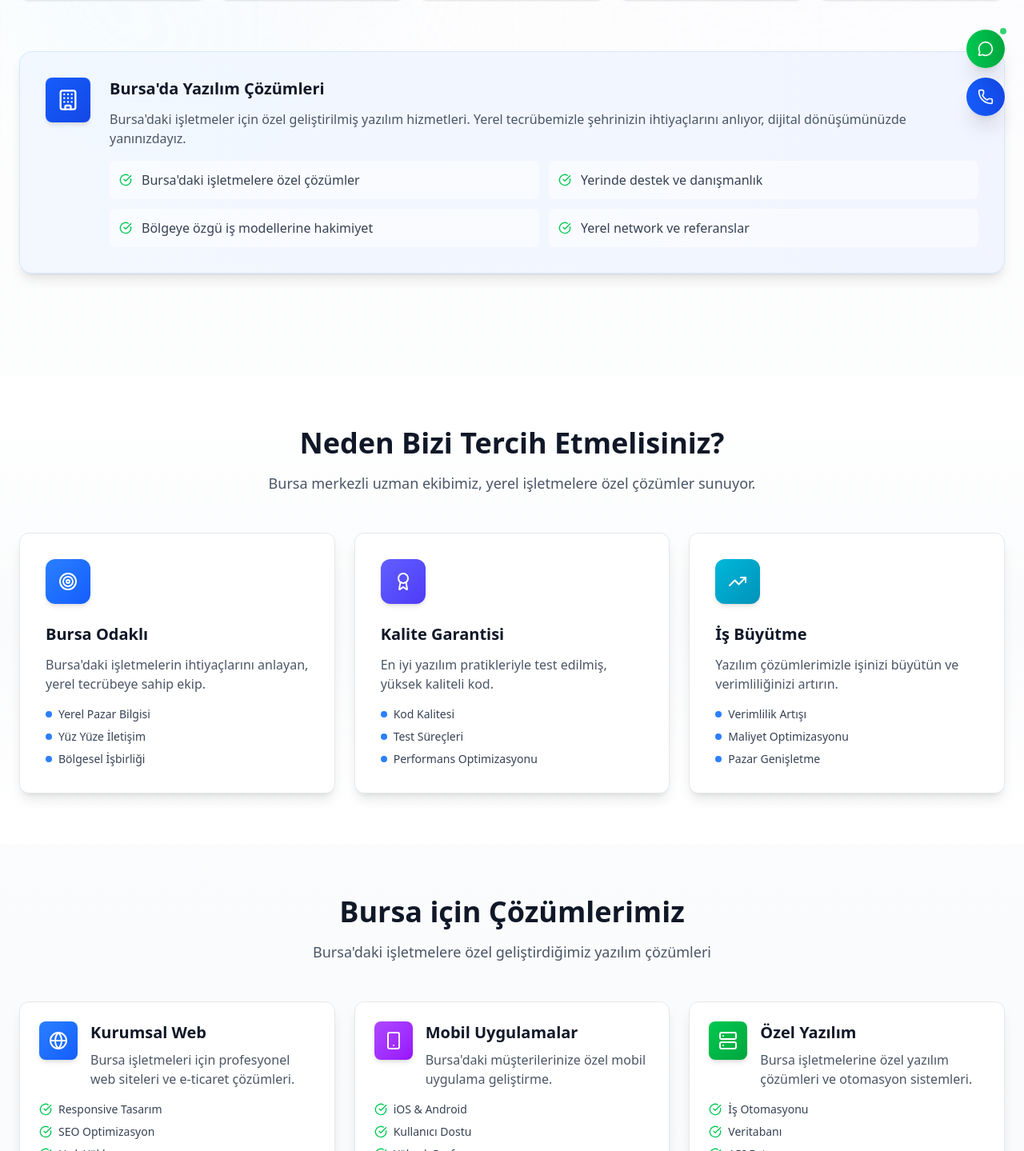
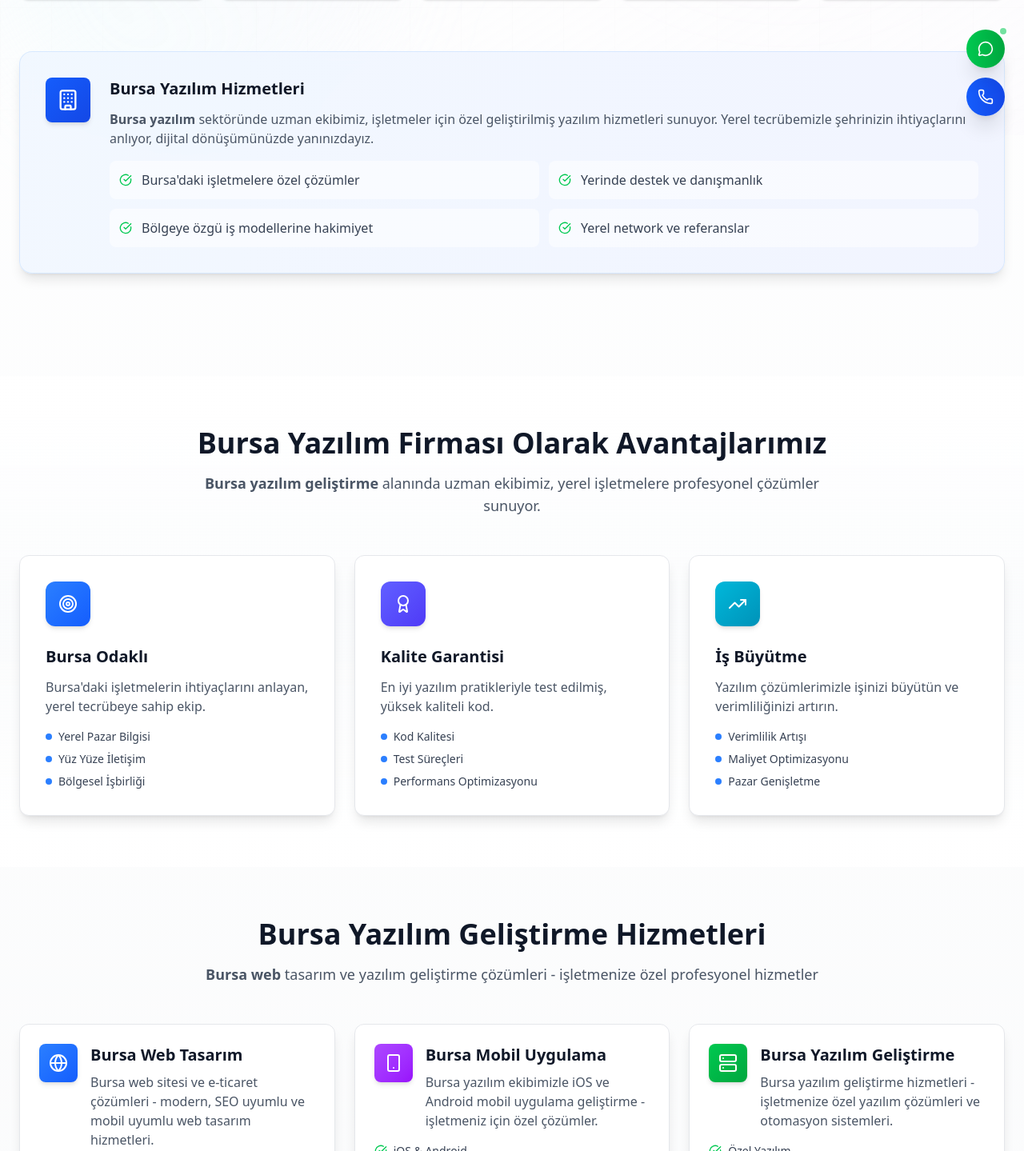
Before and after one commit to FurpaSerdal/msyazilimduo-website, a Next.js app: page / in a window 1280 px wide. Shown: the part 631-2070 px from the top of the page at 80% size. Built offline with nearby package versions, Linux system fonts and the light colour scheme.

Commit message:
SEO optimization: bursa yazılım, bursa web, bursa yazılım geliştirme keywords - Added H1/H2 optimizations, FAQ section with schema markup, keyword-rich content

```diff
--- a/app/layout.tsx
+++ b/app/layout.tsx
@@ -14,24 +14,26 @@ export const viewport: Viewport = {
 export const metadata: Metadata = {
   metadataBase: new URL("https://msyazilimduo.com"),
   title: {
-    default: "Bursa Yazılım | MSYazılımDuo - Profesyonel Web ve Mobil Uygulama Geliştirme",
+    default: "Bursa Yazılım Firması | MSYazılımDuo - Web ve Mobil Uygulama",
     template: "%s | MSYazılımDuo - Bursa Yazılım",
   },
   description:
-    "Bursa yazılım firması MSYazılımDuo ile profesyonel web sitesi, mobil uygulama ve yazılım geliştirme hizmetleri. Next.js, React, Node.js ile kurumsal çözümler.",
+    "Bursa yazılım - MSYazılımDuo ile profesyonel web sitesi, mobil uygulama geliştirme. Bursa web tasarım ve yazılım geliştirme hizmetleri. React, Next.js ile kurumsal çözümler.",
   keywords: [
     "bursa yazılım",
     "bursa yazılım firması",
     "bursa yazılım şirketi",
+    "bursa yazılım geliştirme",
     "bursa web tasarım",
     "bursa web sitesi",
     "yazılım geliştirme bursa",
     "mobil uygulama bursa",
     "e-ticaret bursa",
     "web geliştirme bursa",
-    "react geliştirme",
+    "react geliştirme bursa",
     "next.js bursa",
     "node.js bursa",
+    "bursa yazılım ekibi",
   ],
   authors: [{ name: "MSYazılımDuo", url: "https://msyazilimduo.com" }],
   creator: "MSYazılımDuo",
@@ -40,10 +42,10 @@ export const metadata: Metadata = {
     type: "website",
     locale: "tr_TR",
     url: "https://msyazilimduo.com",
-    siteName: "MSYazılımDuo - Bursa Yazılım Firması",
-    title: "Bursa Yazılım | MSYazılımDuo",
+    siteName: "MSYazılımDuo - Bursa Yazılım",
+    title: "Bursa Yazılım Firması | MSYazılımDuo",
     description:
-      "Bursa merkezli profesyonel web ve mobil uygulama geliştirme firması.",
+      "Bursa yazılım - Profesyonel web ve mobil uygulama geliştirme. Bursa'nın öncü yazılım firması.",
     images: [
       {
         url: "/og-image.png",
--- a/app/page.tsx
+++ b/app/page.tsx
@@ -130,9 +130,10 @@ export default function Home() {
 
   // Add JSON-LD for SEO
   useEffect(() => {
-    const script = document.createElement('script');
-    script.type = 'application/ld+json';
-    script.innerHTML = JSON.stringify({
+    // Organization Schema
+    const orgScript = document.createElement('script');
+    orgScript.type = 'application/ld+json';
+    orgScript.innerHTML = JSON.stringify({
       "@context": "https://schema.org",
       "@type": "ProfessionalService",
       "name": "MSYazılımDuo",
@@ -171,11 +172,73 @@ export default function Home() {
         "https://linkedin.com/company/msyazilimduo"
       ]
     });
-    document.head.appendChild(script);
+    document.head.appendChild(orgScript);
+
+    // FAQ Schema
+    const faqScript = document.createElement('script');
+    faqScript.type = 'application/ld+json';
+    faqScript.innerHTML = JSON.stringify({
+      "@context": "https://schema.org",
+      "@type": "FAQPage",
+      "mainEntity": [
+        {
+          "@type": "Question",
+          "name": "Bursa yazılım firması olarak hangi hizmetleri sunuyorsunuz?",
+          "acceptedAnswer": {
+            "@type": "Answer",
+            "text": "MSYazılımDuo olarak Bursa yazılım geliştirme, Bursa web tasarım, mobil uygulama geliştirme, e-ticaret çözümleri ve özel yazılım projeleri sunuyoruz. Bursa'daki işletmelere yerel destek ve profesyonel çözümler sağlıyoruz."
+          }
+        },
+        {
+          "@type": "Question",
+          "name": "Bursa web sitesi maliyetleri ne kadar?",
+          "acceptedAnswer": {
+            "@type": "Answer",
+            "text": "Bursa web sitesi fiyatları projenin kapsamına göre değişir. Basit kurumsal web siteleri için uygun fiyatlarla başlıyoruz. Bursa web tasarım hizmetlerimiz için ücretsiz danışmanlık alabilirsiniz."
+          }
+        },
+        {
+          "@type": "Question",
+          "name": "Bursa yazılım geliştirme süreci nasıl işler?",
+          "acceptedAnswer": {
+            "@type": "Answer",
+            "text": "Bursa yazılım geliştirme sürecimiz 4 aşamadan oluşur: İhtiyaç analizi, tasarım & geliştirme, test & iyileştirme, teslim & destek. Bursa'daki müşterilerimizle yüz yüze görüşerek projeleri yönetiyoruz."
+          }
+        },
+        {
+          "@type": "Question",
+          "name": "Bursa'da mobil uygulama geliştirme yapıyor musunuz?",
+          "acceptedAnswer": {
+            "@type": "Answer",
+            "text": "Evet, Bursa yazılım ekibimiz iOS ve Android için mobil uygulama geliştirme hizmeti sunuyor. React Native ve Flutter teknolojileriyle çapraz platform uygulamalar geliştiriyoruz."
+          }
+        },
+        {
+          "@type": "Question",
+          "name": "Bursa yazılım firmanızın referansları nelerdir?",
+          "acceptedAnswer": {
+            "@type": "Answer",
+            "text": "Bursa'da 20+ başarılı proje tamamladık. Kurumsal web siteleri, e-ticaret platformları ve özel yazılım projeleri geliştirdik. Bursa yazılım sektöründe güvenilir referanslarımız var."
+          }
+        },
+        {
+          "@type": "Question",
+          "name": "Bursa web tasarım projeleri ne kadar sürede tamamlanır?",
+          "acceptedAnswer": {
+            "@type": "Answer",
+            "text": "Bursa web tasarım projelerinin süresi projenin kapsamına bağlı. Basit web siteleri 2-3 hafta, e-ticaret siteleri 4-8 hafta, özel yazılım projeleri ise 2-6 ay sürebilir. Bursa yazılım ekibimiz hızlı teslimat yapar."
+          }
+        }
+      ]
+    });
+    document.head.appendChild(faqScript);
 
     return () => {
-      if (script.parentNode) {
-        script.parentNode.removeChild(script);
+      if (orgScript.parentNode) {
+        orgScript.parentNode.removeChild(orgScript);
+      }
+      if (faqScript.parentNode) {
+        faqScript.parentNode.removeChild(faqScript);
       }
     };
   }, []);
@@ -456,10 +519,10 @@ export default function Home() {
             className="text-4xl sm:text-5xl md:text-6xl font-bold mb-6 text-gray-900 leading-tight"
           >
             <span className="bg-gradient-to-r from-blue-600 via-blue-700 to-indigo-600 bg-clip-text text-transparent">
-              Bursa'nın <span className="inline-block animate-float">Öncü</span>
+              Bursa Yazılım <span className="inline-block animate-float">Firması</span>
             </span>
             <br />
-            <span className="text-3xl sm:text-4xl md:text-5xl">Yazılım Geliştirme Ekibi</span>
+            <span className="text-3xl sm:text-4xl md:text-5xl">Profesyonel Yazılım Geliştirme</span>
           </motion.h1>
 
           <motion.p
@@ -468,8 +531,8 @@ export default function Home() {
             transition={{ delay: 0.1 }}
             className="text-lg sm:text-xl text-gray-600 mb-8 leading-relaxed max-w-3xl mx-auto"
           >
-            Bursa'da web sitesi, mobil uygulama ve e-ticaret çözümleri konusunda uzmanlaşmış yazılım şirketi.
-            <span className="text-blue-600 font-medium"> Yerel tecrübe, global kalite.</span>
+            <strong>Bursa yazılım</strong> hizmetlerinde öncü firmamız, web sitesi, mobil uygulama ve e-ticaret çözümleri sunuyor.
+            <span className="text-blue-600 font-medium"> Bursa'nın en iyi yazılım şirketi.</span>
           </motion.p>
 
           <motion.div
@@ -532,9 +595,9 @@ export default function Home() {
               <Building className="w-6 h-6 sm:w-7 sm:h-7 text-white" />
             </div>
             <div className="flex-1">
-              <h3 className="font-bold text-xl text-gray-900 mb-3">Bursa'da Yazılım Çözümleri</h3>
+              <h2 className="font-bold text-xl text-gray-900 mb-3">Bursa Yazılım Hizmetleri</h2>
               <p className="text-gray-600 mb-4">
-                Bursa'daki işletmeler için özel geliştirilmiş yazılım hizmetleri.
+                <strong>Bursa yazılım</strong> sektöründe uzman ekibimiz, işletmeler için özel geliştirilmiş yazılım hizmetleri sunuyor.
                 Yerel tecrübemizle şehrinizin ihtiyaçlarını anlıyor, dijital dönüşümünüzde yanınızdayız.
               </p>
               <div className="grid grid-cols-1 sm:grid-cols-2 gap-3">
@@ -570,9 +633,9 @@ export default function Home() {
             viewport={{ once: true }}
             className="text-center mb-12"
           >
-            <h2 className="text-3xl sm:text-4xl font-bold mb-4 text-gray-900">Neden Bizi Tercih Etmelisiniz?</h2>
+            <h2 className="text-3xl sm:text-4xl font-bold mb-4 text-gray-900">Bursa Yazılım Firması Olarak Avantajlarımız</h2>
             <p className="text-gray-600 text-lg max-w-3xl mx-auto">
-              Bursa merkezli uzman ekibimiz, yerel işletmelere özel çözümler sunuyor.
+              <strong>Bursa yazılım geliştirme</strong> alanında uzman ekibimiz, yerel işletmelere profesyonel çözümler sunuyor.
             </p>
           </motion.div>
 
@@ -636,9 +699,9 @@ export default function Home() {
             viewport={{ once: true }}
             className="text-center mb-12"
           >
-            <h2 className="text-3xl sm:text-4xl font-bold mb-4 text-gray-900">Bursa için Çözümlerimiz</h2>
+            <h2 className="text-3xl sm:text-4xl font-bold mb-4 text-gray-900">Bursa Yazılım Geliştirme Hizmetleri</h2>
             <p className="text-gray-600 text-lg max-w-3xl mx-auto">
-              Bursa'daki işletmelere özel geliştirdiğimiz yazılım çözümleri
+              <strong>Bursa web</strong> tasarım ve yazılım geliştirme çözümleri - işletmenize özel profesyonel hizmetler
             </p>
           </motion.div>
 
@@ -646,24 +709,24 @@ export default function Home() {
             {[
               {
                 icon: <Globe className="w-6 h-6 text-white" />,
-                title: "Kurumsal Web",
-                description: "Bursa işletmeleri için profesyonel web siteleri ve e-ticaret çözümleri.",
+                title: "Bursa Web Tasarım",
+                description: "Bursa web sitesi ve e-ticaret çözümleri - modern, SEO uyumlu ve mobil uyumlu web tasarım hizmetleri.",
                 gradient: "from-blue-500 to-blue-600",
-                features: ["Responsive Tasarım", "SEO Optimizasyon", "Hızlı Yükleme", "Güvenlik"]
+                features: ["Bursa Web Sitesi", "SEO Optimizasyon", "Mobil Uyumlu", "E-ticaret"]
               },
               {
                 icon: <Smartphone className="w-6 h-6 text-white" />,
-                title: "Mobil Uygulamalar",
-                description: "Bursa'daki müşterilerinize özel mobil uygulama geliştirme.",
+                title: "Bursa Mobil Uygulama",
+                description: "Bursa yazılım ekibimizle iOS ve Android mobil uygulama geliştirme - işletmeniz için özel çözümler.",
                 gradient: "from-purple-500 to-purple-600",
-                features: ["iOS & Android", "Kullanıcı Dostu", "Yüksek Performans", "Güncelleme"]
+                features: ["iOS & Android", "React Native", "Bursa Yazılım", "Profesyonel Destek"]
               },
               {
                 icon: <Server className="w-6 h-6 text-white" />,
-                title: "Özel Yazılım",
-                description: "Bursa işletmelerine özel yazılım çözümleri ve otomasyon sistemleri.",
+                title: "Bursa Yazılım Geliştirme",
+                description: "Bursa yazılım geliştirme hizmetleri - işletmenize özel yazılım çözümleri ve otomasyon sistemleri.",
                 gradient: "from-green-500 to-green-600",
-                features: ["İş Otomasyonu", "Veritabanı", "API Entegrasyon", "Raporlama"]
+                features: ["Özel Yazılım", "İş Otomasyonu", "Bursa Yazılım", "API Geliştirme"]
               },
               {
                 icon: <Rocket className="w-6 h-6 text-white" />,
@@ -734,9 +797,9 @@ export default function Home() {
             viewport={{ once: true }}
             className="text-center mb-12"
           >
-            <h2 className="text-3xl sm:text-4xl font-bold mb-4 text-gray-900">Kullandığımız Teknolojiler</h2>
+            <h2 className="text-3xl sm:text-4xl font-bold mb-4 text-gray-900">Bursa Yazılım Teknolojilerimiz</h2>
             <p className="text-gray-600 text-lg max-w-3xl mx-auto">
-              Modern teknolojilerle Bursa'daki işletmelere en iyi çözümleri sunuyoruz
+              <strong>Bursa yazılım geliştirme</strong> süreçlerinde kullandığımız modern teknolojiler ve frameworkler
             </p>
           </motion.div>
 
@@ -788,9 +851,9 @@ export default function Home() {
             viewport={{ once: true }}
             className="text-center mb-12"
           >
-            <h2 className="text-3xl sm:text-4xl font-bold mb-4 text-gray-900">Çalışma Sürecimiz</h2>
+            <h2 className="text-3xl sm:text-4xl font-bold mb-4 text-gray-900">Bursa Yazılım Geliştirme Sürecimiz</h2>
             <p className="text-gray-600 text-lg max-w-3xl mx-auto">
-              Bursa'daki müşterilerimizle şeffaf ve verimli çalışma süreci
+              <strong>Bursa yazılım</strong> projelerinizde şeffaf ve profesyonel çalışma süreci
             </p>
           </motion.div>
 
@@ -855,9 +918,9 @@ export default function Home() {
             viewport={{ once: true }}
             className="text-center mb-12"
           >
-            <h2 className="text-3xl sm:text-4xl font-bold mb-4 text-gray-900">Bursa'dan Bize Ulaşın</h2>
+            <h2 className="text-3xl sm:text-4xl font-bold mb-4 text-gray-900">Bursa Yazılım Firmasına Ulaşın</h2>
             <p className="text-gray-600 text-lg max-w-3xl mx-auto">
-              Bursa'daki işletmeniz için ücretsiz danışmanlık talebi oluşturun
+              <strong>Bursa web</strong> ve yazılım projeleri için ücretsiz danışmanlık - hemen iletişime geçin
             </p>
           </motion.div>
 
@@ -1020,6 +1083,86 @@ export default function Home() {
         </div>
       </section>
 
+      {/* FAQ Section - SEO Optimized */}
+      <section className="py-16 px-4 sm:px-6 relative z-10 bg-gradient-to-b from-white via-blue-50/10 to-white">
+        <div className="max-w-4xl mx-auto">
+          <motion.div
+            initial={{ opacity: 0, y: 30 }}
+            whileInView={{ opacity: 1, y: 0 }}
+            viewport={{ once: true }}
+            className="text-center mb-12"
+          >
+            <h2 className="text-3xl sm:text-4xl font-bold mb-4 text-gray-900">Bursa Yazılım Hakkında Sık Sorulan Sorular</h2>
+            <p className="text-gray-600 text-lg">
+              Bursa yazılım geliştirme ve web tasarım hizmetlerimiz hakkında merak edilenler
+            </p>
+          </motion.div>
+
+          <div className="space-y-4">
+            {[
+              {
+                question: "Bursa yazılım firması olarak hangi hizmetleri sunuyorsunuz?",
+                answer: "MSYazılımDuo olarak Bursa yazılım geliştirme, Bursa web tasarım, mobil uygulama geliştirme, e-ticaret çözümleri ve özel yazılım projeleri sunuyoruz. Bursa'daki işletmelere yerel destek ve profesyonel çözümler sağlıyoruz."
+              },
+              {
+                question: "Bursa web sitesi maliyetleri ne kadar?",
+                answer: "Bursa web sitesi fiyatları projenin kapsamına göre değişir. Basit kurumsal web siteleri için uygun fiyatlarla başlıyoruz. Bursa web tasarım hizmetlerimiz için ücretsiz danışmanlık alabilirsiniz."
+              },
+              {
+                question: "Bursa yazılım geliştirme süreci nasıl işler?",
+                answer: "Bursa yazılım geliştirme sürecimiz 4 aşamadan oluşur: İhtiyaç analizi, tasarım & geliştirme, test & iyileştirme, teslim & destek. Bursa'daki müşterilerimizle yüz yüze görüşerek projeleri yönetiyoruz."
+              },
+              {
+                question: "Bursa'da mobil uygulama geliştirme yapıyor musunuz?",
+                answer: "Evet, Bursa yazılım ekibimiz iOS ve Android için mobil uygulama geliştirme hizmeti sunuyor. React Native ve Flutter teknolojileriyle çapraz platform uygulamalar geliştiriyoruz."
+              },
+              {
+                question: "Bursa yazılım firmanızın referansları nelerdir?",
+                answer: "Bursa'da 20+ başarılı proje tamamladık. Kurumsal web siteleri, e-ticaret platformları ve özel yazılım projeleri geliştirdik. Bursa yazılım sektöründe güvenilir referanslarımız var."
+              },
+              {
+                question: "Bursa web tasarım projeleri ne kadar sürede tamamlanır?",
+                answer: "Bursa web tasarım projelerinin süresi projenin kapsamına bağlı. Basit web siteleri 2-3 hafta, e-ticaret siteleri 4-8 hafta, özel yazılım projeleri ise 2-6 ay sürebilir. Bursa yazılım ekibimiz hızlı teslimat yapar."
+              }
+            ].map((faq, index) => (
+              <motion.div
+                key={index}
+                initial={{ opacity: 0, y: 20 }}
+                whileInView={{ opacity: 1, y: 0 }}
+                viewport={{ once: true }}
+                transition={{ delay: index * 0.1 }}
+                className="bg-white rounded-xl p-6 border border-gray-200 hover:border-blue-200 transition-all duration-300 shadow-sm hover:shadow-md"
+              >
+                <h3 className="text-lg font-bold text-gray-900 mb-3 flex items-start gap-3">
+                  <span className="text-blue-600 text-xl flex-shrink-0">Q:</span>
+                  <span>{faq.question}</span>
+                </h3>
+                <div className="flex items-start gap-3 pl-8">
+                  <span className="text-green-600 text-xl font-bold flex-shrink-0">A:</span>
+                  <p className="text-gray-600 leading-relaxed">{faq.answer}</p>
+                </div>
+              </motion.div>
+            ))}
+          </div>
+
+          <motion.div
+            initial={{ opacity: 0, y: 20 }}
+            whileInView={{ opacity: 1, y: 0 }}
+            viewport={{ once: true }}
+            className="mt-10 text-center"
+          >
+            <p className="text-gray-600 mb-4">Bursa yazılım hizmetlerimiz hakkında başka sorularınız mı var?</p>
+            <button
+              onClick={() => scrollToSection('contact')}
+              className="bg-gradient-to-r from-blue-600 to-blue-700 text-white px-8 py-3 rounded-xl font-semibold hover:shadow-lg transition-all duration-300 inline-flex items-center gap-2"
+            >
+              <span>Bize Ulaşın</span>
+              <ArrowRight className="w-4 h-4" />
+            </button>
+          </motion.div>
+        </div>
+      </section>
+
       {/* Footer - Enhanced */}
       <footer className="bg-gradient-to-r from-gray-900 to-gray-800 text-white py-12 px-4 sm:px-6 relative z-10">
         <div className="max-w-7xl mx-auto">
@@ -1098,10 +1241,10 @@ export default function Home() {
 
           <div className="pt-8 border-t border-gray-700 text-center">
             <p className="text-gray-400 text-sm">
-              © {currentYear} MSYazılımDuo - Bursa. Tüm hakları saklıdır.
+              © {currentYear} MSYazılımDuo - Bursa Yazılım Firması. Tüm hakları saklıdır.
             </p>
             <p className="text-gray-500 text-xs mt-2">
-              Bursa'nın Profesyonel Yazılım Geliştirme Ekibi
+              Bursa Yazılım | Bursa Web Tasarım | Bursa Yazılım Geliştirme | Bursa Mobil Uygulama
             </p>
           </div>
         </div>
```
